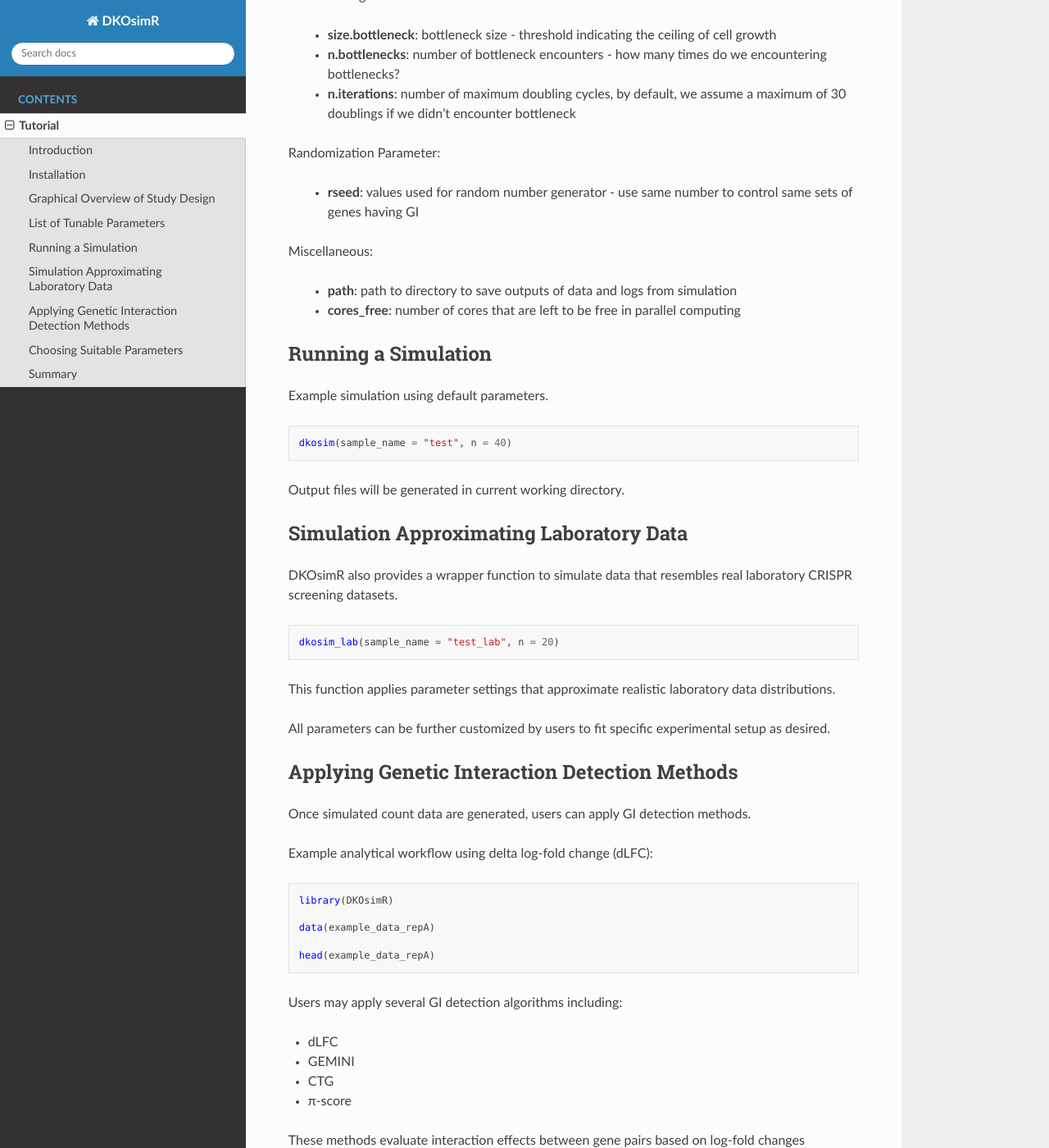
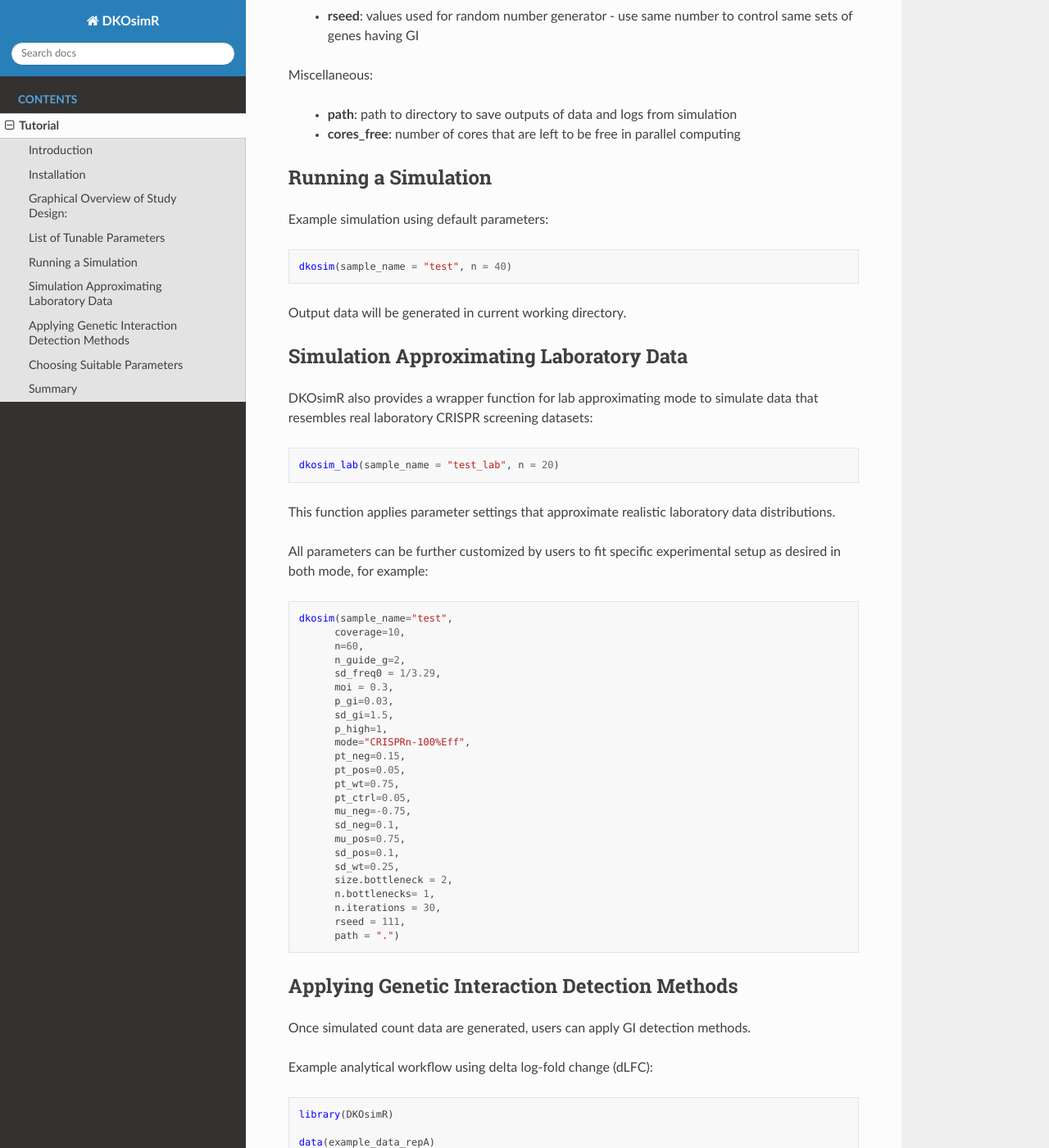
Before and after one commit to yuegu-phd/DKOsimR-tutorial, a Sphinx documentation site: the page built from docs/source/tutorial.rst, in a window 1280 px wide and 1400 px high, scrolled down 2612 px. Shown: the whole window at 82% size. Built offline with Sphinx 7.4.7 and the Read the Docs theme 3.1.0, drawn with Linux system fonts in a browser that asks for light colours; some of the changed text lies outside the part shown.

```diff
--- a/docs/source/tutorial.rst
+++ b/docs/source/tutorial.rst
@@ -118,19 +118,19 @@
 Running a Simulation
 --------------------
 
-Example simulation using default parameters.
+Example simulation using default parameters:
 
 .. code-block:: r
 
    dkosim(sample_name = "test", n = 40)
 
-Output files will be generated in current working directory.
+Output data will be generated in current working directory.
 
 Simulation Approximating Laboratory Data
 ----------------------------------------
 
-DKOsimR also provides a wrapper function to simulate data that resembles
-real laboratory CRISPR screening datasets.
+DKOsimR also provides a wrapper function for lab approximating mode to simulate data that resembles
+real laboratory CRISPR screening datasets:
 
 .. code-block:: r
 
@@ -139,8 +139,34 @@
 This function applies parameter settings that approximate realistic laboratory
 data distributions.
 
-All parameters can be further customized by users to fit specific experimental setup as desired.
+All parameters can be further customized by users to fit specific experimental setup as desired in both mode, for example:
 
+.. code-block:: r
+
+   dkosim(sample_name="test",
+         coverage=10,
+         n=60,
+         n_guide_g=2,
+         sd_freq0 = 1/3.29,
+         moi = 0.3,
+         p_gi=0.03,
+         sd_gi=1.5,
+         p_high=1,
+         mode="CRISPRn-100%Eff",
+         pt_neg=0.15,
+         pt_pos=0.05,
+         pt_wt=0.75,
+         pt_ctrl=0.05,
+         mu_neg=-0.75,
+         sd_neg=0.1,
+         mu_pos=0.75,
+         sd_pos=0.1,
+         sd_wt=0.25,
+         size.bottleneck = 2,
+         n.bottlenecks= 1,
+         n.iterations = 30,
+         rseed = 111,
+         path = ".")
 
 Applying Genetic Interaction Detection Methods
 -----------------------------------------------
```
Also changed, not shown: other parts of docs/source/tutorial.rst (+2 -2 lines), docs/source/images/Fig3.png (added), 1 other file.
